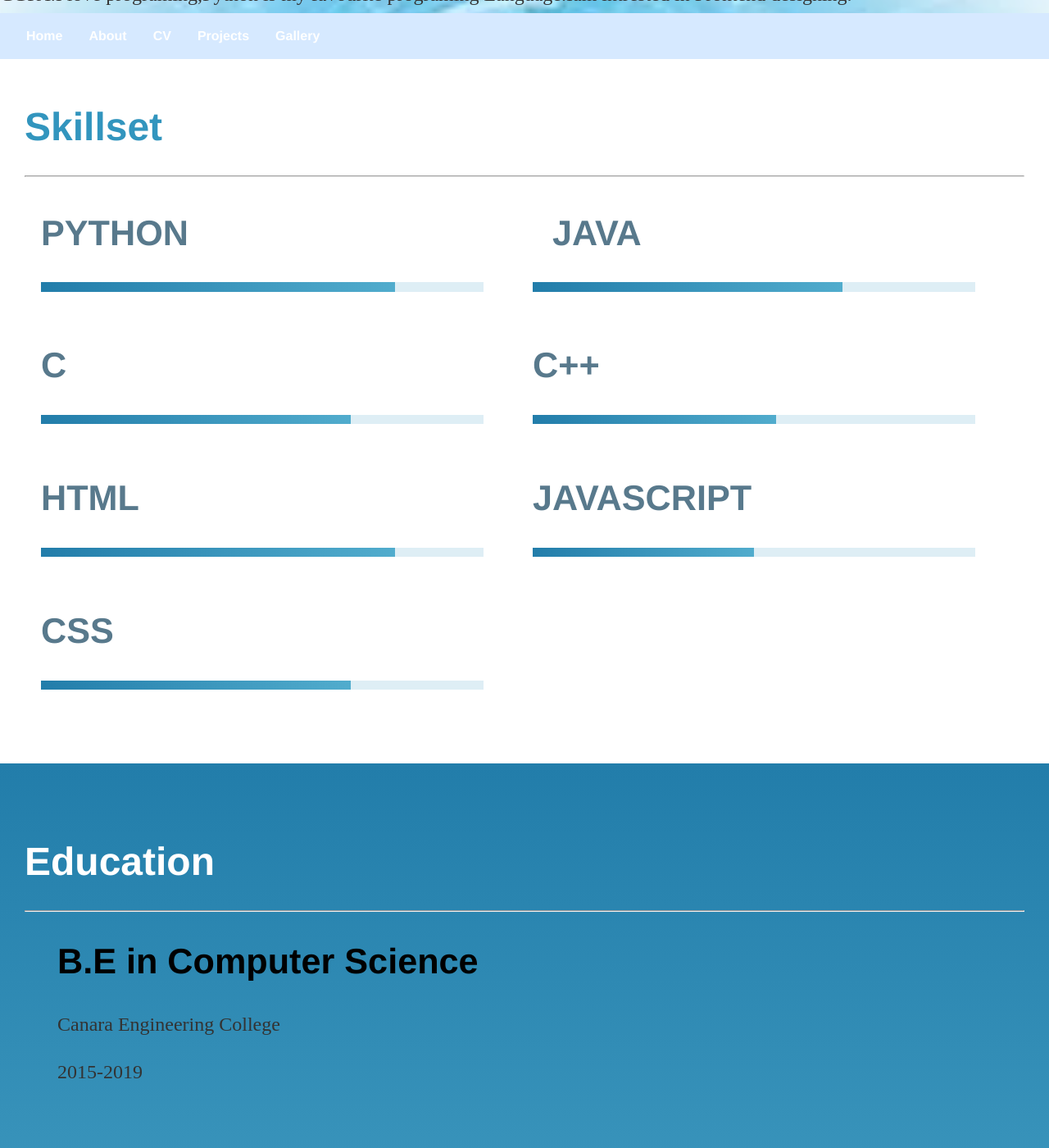
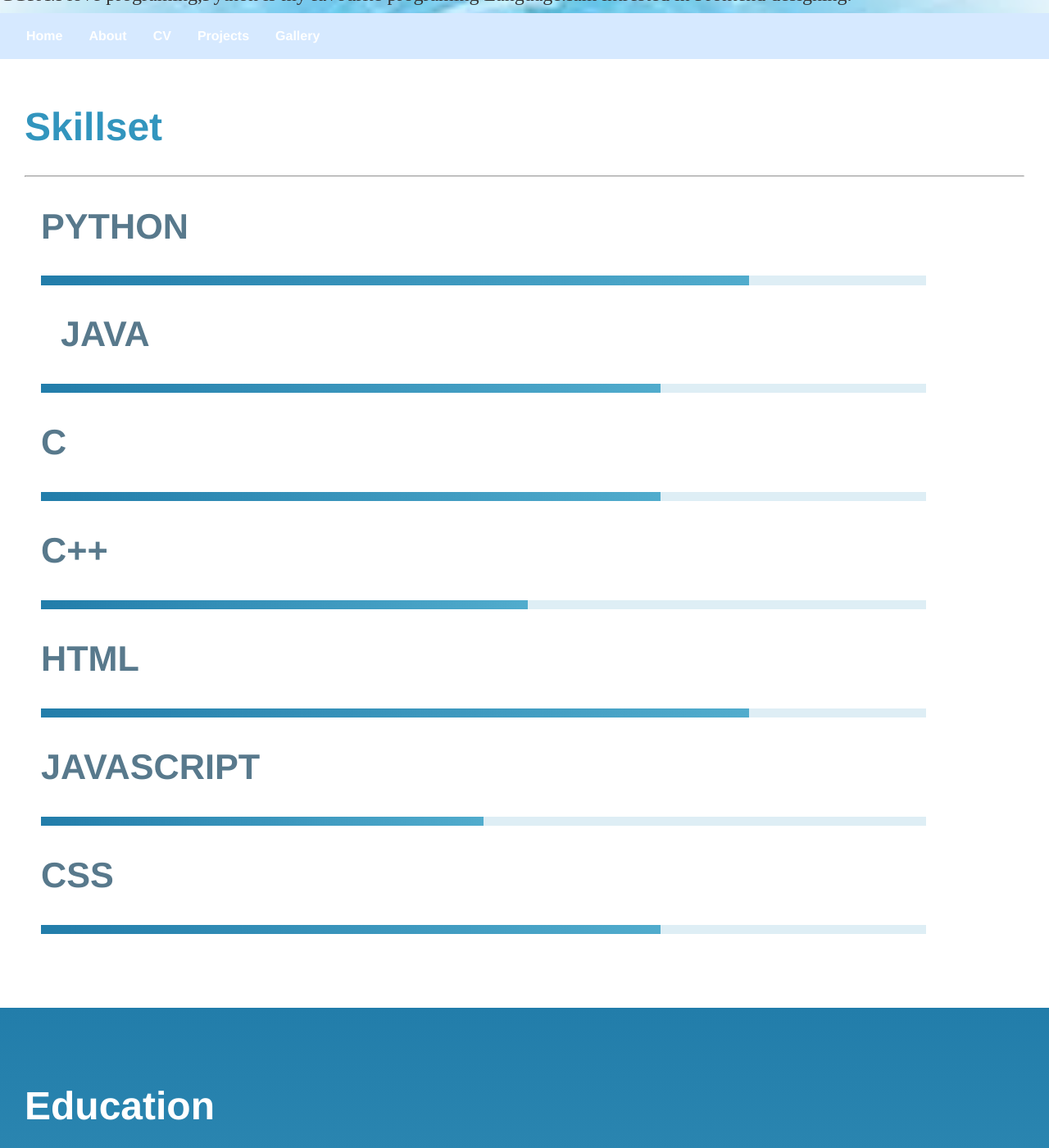
Before and after one commit to sandeepnayaks/sandeepnayaks.github.io, a Jekyll site: the page built from about/index.html, in a window 1280 px wide and 1400 px high, scrolled down 234 px. Shown: the whole window at 82% size. Built offline with Jekyll 4.4.1, drawn with Linux system fonts in a browser that asks for light colours.

Commit message:
Update main.css

```diff
--- a/css/main.css
+++ b/css/main.css
@@ -188,10 +188,7 @@ ul.posts li { list-style: none; }
 }
 
 
-.dual-col {
-  width: 50%;
-  float: left;
-}
+
 
 .dual-col img {
   width: 90%;
```
